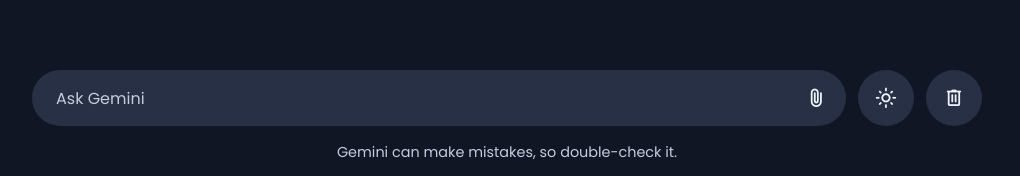
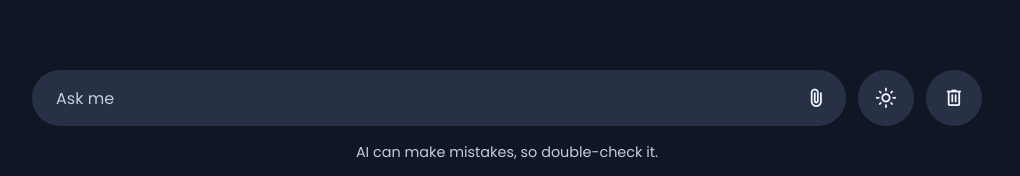
Before and after one commit to rianasantatra/charaBot, a plain HTML site: page index.html in a window 1280 px wide. Shown: the part 621-797 px from the top of the page, without its empty margins (133-1153 px from the left). Drawn offline with nearby package versions, Linux system fonts and the light colour scheme.

Commit message:
change input placeholder and disclaimer text

```diff
--- a/index.html
+++ b/index.html
@@ -41,7 +41,7 @@
         <div class="prompt-container">
             <div class="prompt-wrapper">
                 <form action="#" class="prompt-form">
-                    <input type="text" placeholder="Ask Gemini" class="prompt-input" required />
+                    <input type="text" placeholder="Ask me" class="prompt-input" required />
                     <div class="prompt-actions">
                         <!-- File Upload Wrapper -->
                         <div class="file-upload-wrapper">
@@ -60,7 +60,7 @@
                 <button id="theme-toggle-btn" class="material-symbols-rounded">light_mode</button>
                 <button id="delete-chats-btn" class="material-symbols-rounded">delete</button>
             </div>
-            <p class="disclaimer-text">Gemini can make mistakes, so double-check it.</p>
+            <p class="disclaimer-text">AI can make mistakes, so double-check it.</p>
         </div>
     </div>
     <script src="js/script.js"></script>
```
